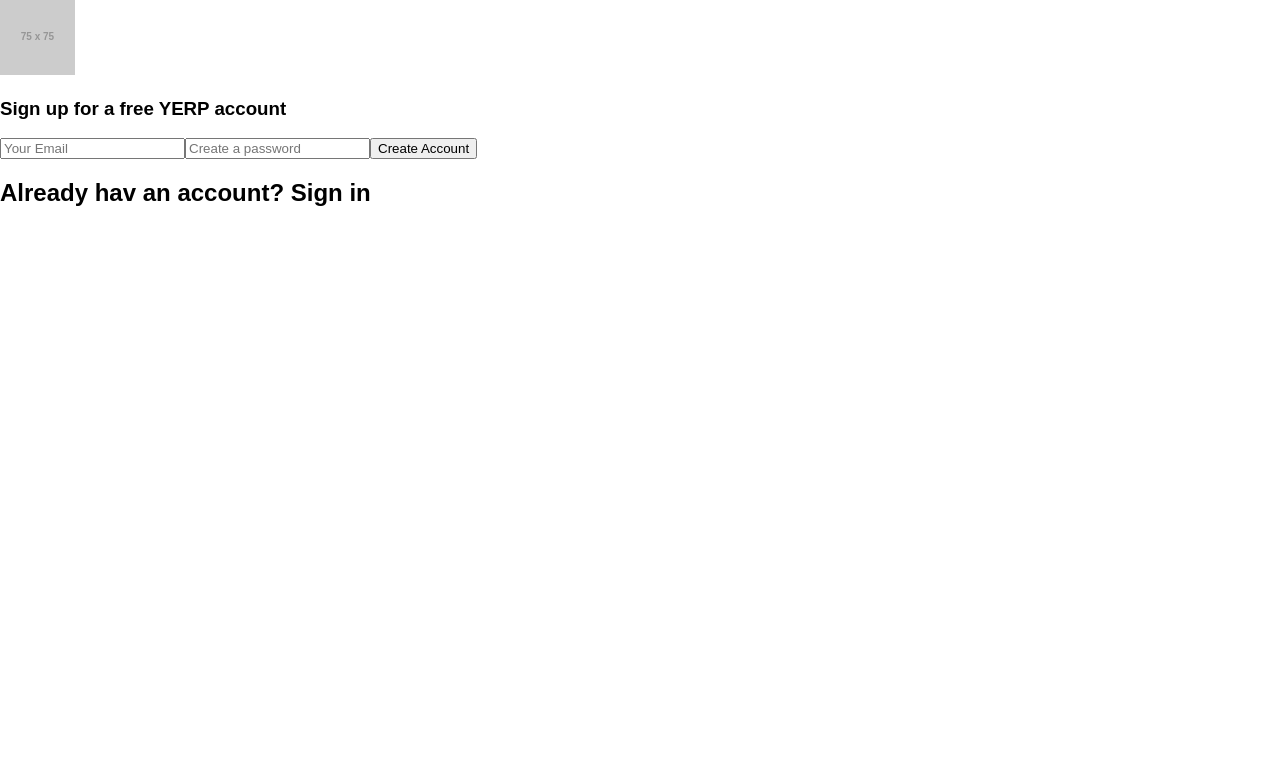
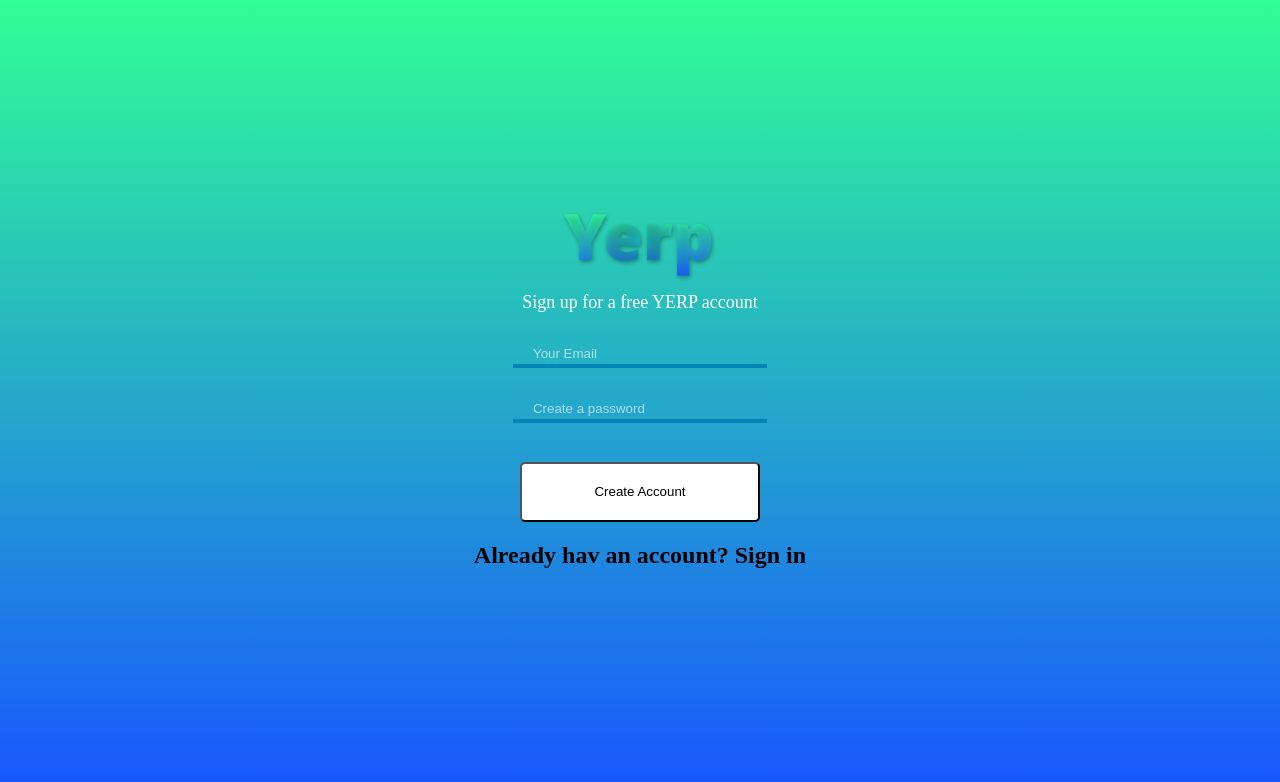
Before and after one commit to RGHuynh/yerp, a React (Create React App) app: page / in a window 1280 px wide. Shown: the top 782 px of the page. Built offline with nearby package versions, Linux system fonts and the light colour scheme.

Commit message:
style: input bar

```diff
--- a/src/scenes/sign/components/ButtonLogin/ButtonLogin.jsx
+++ b/src/scenes/sign/components/ButtonLogin/ButtonLogin.jsx
@@ -4,7 +4,10 @@ export default class ButtonLogin extends React.Component {
   // var putAccount = Route to backend database
   render() {
     return (
-      <button class="account--Btn" type={this.props.type} value={this.props.value}>{this.props.label}</button>
+      <div>
+        <button class={this.props.class} type={this.props.type} value={this.props.value}>{this.props.label}</button>
+      </div>
+
     );
   }
 }
--- a/src/scenes/sign/components/InputBox/InputBox.jsx
+++ b/src/scenes/sign/components/InputBox/InputBox.jsx
@@ -3,7 +3,7 @@ import React from 'react';
 export default class InputBox extends React.Component {
   render() {
     return(
-      <input class="account--input" type={this.props.type} placeholder={this.props.placeholder} value={this.props.value} onChange={this.props.onChange}/>
+      <input class={this.props.class} type={this.props.type} placeholder={this.props.placeholder} value={this.props.value} onChange={this.props.onChange}/>
     );
   }
 
--- a/src/scenes/sign/components/Logo/Logo.jsx
+++ b/src/scenes/sign/components/Logo/Logo.jsx
@@ -1,9 +1,9 @@
 import React from 'react';
 
-export default function Logo() {
+export default function Logo(props) {
   return(
     <div class="account--logo">
-      <img src="http://placehold.it/75" />
+      <img src={props.yerpImage} />
     </div>
   );
 }
--- /dev/null
+++ b/src/scenes/sign/index.css
@@ -0,0 +1,68 @@
+
+body {
+  font-family: 'OpenSans'
+}
+
+.background {
+  background: linear-gradient(to bottom, rgba(49,254,149,70), rgba(24,84,255,88));
+  height: 100vh;
+  display: flex;
+}
+
+.account {
+  display: flex;
+  flex-direction: column;
+}
+
+.account--mainHeading {
+  font-size: 18px;
+  color: #ffffff;
+  text-align: center;
+  font-weight: normal;
+}
+
+input.account--input {
+  display: block;
+  width: 232px;
+  margin: auto;
+  margin-top: 30px;
+  background: transparent;
+  border: none;
+  border-bottom: 4px solid #0085b6;
+  height: 19px;
+  padding-left: 20px;
+}
+
+input.account--input::placeholder {
+  color: #ffffff;
+  opacity: 0.62;
+}
+
+.account--input:focus {
+  outline-width: 0;
+}
+
+.account--Btn {
+  margin: auto;
+  display: block;
+  background: #ffffff;
+  width: 240px;
+  height: 60px;
+  padding: 16px 51px;
+  border-radius: 5px;
+  margin-top: 39px;
+}
+
+.account--logo {
+  text-align: center;
+  height: 62px;
+}
+
+.main {
+  margin-top: 99px;
+  margin: auto;
+}
+
+@media screen and (max-width: 992px){
+
+}
--- a/src/scenes/sign/index.jsx
+++ b/src/scenes/sign/index.jsx
@@ -2,6 +2,8 @@ import React from 'react';
 import Logo from './components/Logo/Logo';
 import ButtonLogin from './components/ButtonLogin/ButtonLogin';
 import InputBox from './components/InputBox/InputBox';
+import './index.css';
+import YerpImage from '../../Yerp.svg';
 
 export default class Sign extends React.Component {
   state = {
@@ -22,13 +24,13 @@ export default class Sign extends React.Component {
       <div class="background">
         <main class="main">
           <section class="account">
-            <Logo></Logo>
+            <Logo yerpImage={YerpImage}></Logo>
             <section class="account--form">
               <h1 class="account--mainHeading">Sign up for a free YERP account</h1>
               <form>
-                <InputBox type="text" placeholder="Your Email" value={this.state.email} onChange={this.handleChange}></InputBox>
-                <InputBox type="text" placeholder="Create a password" value={this.state.password} onChange={this.handleChange}></InputBox>
-                <ButtonLogin type="button" label="Create Account"></ButtonLogin>
+                <InputBox class="account--input" type="text" placeholder="Your Email" value={this.state.email} onChange={this.handleChange}></InputBox>
+                <InputBox class="account--input" type="text" placeholder="Create a password" value={this.state.password} onChange={this.handleChange}></InputBox>
+                <ButtonLogin class="account--Btn" type="button" label="Create Account"></ButtonLogin>
               </form>
               <h2 class="account--secondHeading">Already hav an account? Sign in</h2>
             </section>
```
Also changed, not shown: src/Yerp.svg (added).
